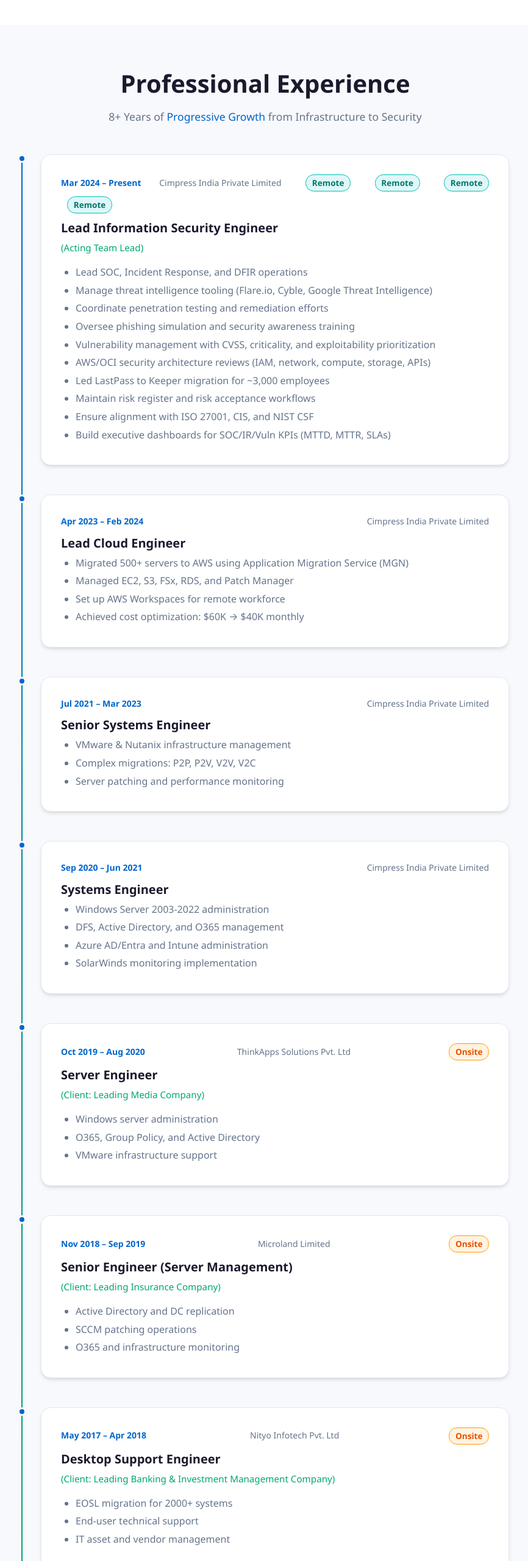
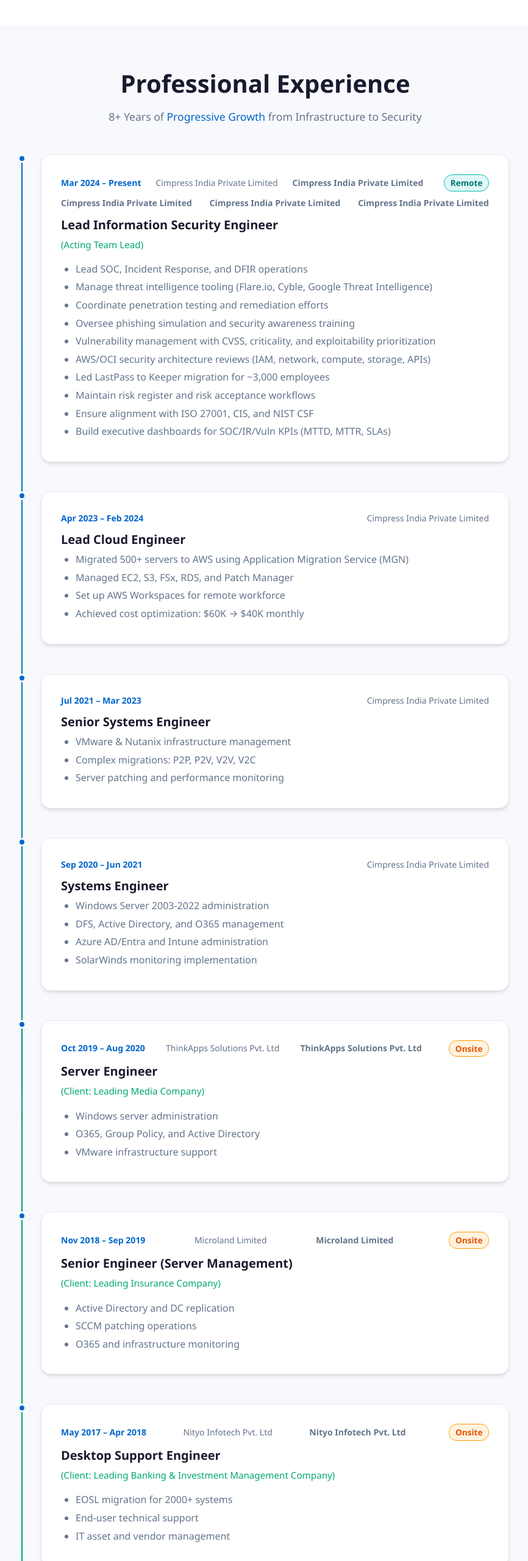
Before and after one commit to This-is-Akshay/Akshay_Suryawanshi, a plain HTML site: page index.html in a window 1280 px wide. Shown: the part 5207-7767 px from the top of the page at 61% size, without its empty margins (205-1071 px from the left). Drawn offline with Linux system fonts and the light colour scheme.

Commit message:
UI: Only latest Cimpress job shows Remote, others Onsite; bold company names for clarity

```diff
--- a/index.html
+++ b/index.html
@@ -1122,10 +1122,11 @@
                             <div class="timeline__header">
                                 <span class="timeline__date">Mar 2024 – Present</span>
                                 <span class="timeline__company">Cimpress India Private Limited</span>
+                                                            <strong class="timeline__company">Cimpress India Private Limited</strong>
                                                             <span class="timeline__location remote">Remote</span>
-                                                            <span class="timeline__location remote">Remote</span>
-                                                            <span class="timeline__location remote">Remote</span>
-                                                            <span class="timeline__location remote">Remote</span>
+                                                            <strong class="timeline__company">Cimpress India Private Limited</strong>
+                                                            <strong class="timeline__company">Cimpress India Private Limited</strong>
+                                                            <strong class="timeline__company">Cimpress India Private Limited</strong>
                             </div>
                             <h3 class="timeline__title">Lead Information Security Engineer</h3>
                             <p class="timeline__subtitle">(Acting Team Lead)</p>
@@ -1204,6 +1205,7 @@
                             <div class="timeline__header">
                                 <span class="timeline__date">Oct 2019 – Aug 2020</span>
                                 <span class="timeline__company">ThinkApps Solutions Pvt. Ltd</span>
+                                                            <strong class="timeline__company">ThinkApps Solutions Pvt. Ltd</strong>
                                                             <span class="timeline__location onsite">Onsite</span>
                             </div>
                             <h3 class="timeline__title">Server Engineer</h3>
@@ -1223,6 +1225,7 @@
                             <div class="timeline__header">
                                 <span class="timeline__date">Nov 2018 – Sep 2019</span>
                                 <span class="timeline__company">Microland Limited</span>
+                                                            <strong class="timeline__company">Microland Limited</strong>
                                                             <span class="timeline__location onsite">Onsite</span>
                             </div>
                             <h3 class="timeline__title">Senior Engineer (Server Management)</h3>
@@ -1242,6 +1245,7 @@
                             <div class="timeline__header">
                                 <span class="timeline__date">May 2017 – Apr 2018</span>
                                 <span class="timeline__company">Nityo Infotech Pvt. Ltd</span>
+                                                            <strong class="timeline__company">Nityo Infotech Pvt. Ltd</strong>
                                                             <span class="timeline__location onsite">Onsite</span>
                             </div>
                             <h3 class="timeline__title">Desktop Support Engineer</h3>
--- a/styles.css
+++ b/styles.css
@@ -1115,6 +1115,12 @@
 
 .timeline__date {
     font-size: 0.875rem;
+
+.timeline__company {
+    font-weight: bold;
+    color: #1a237e;
+    letter-spacing: 0.01em;
+}
     font-weight: 600;
     color: var(--color-primary);
 }
```
